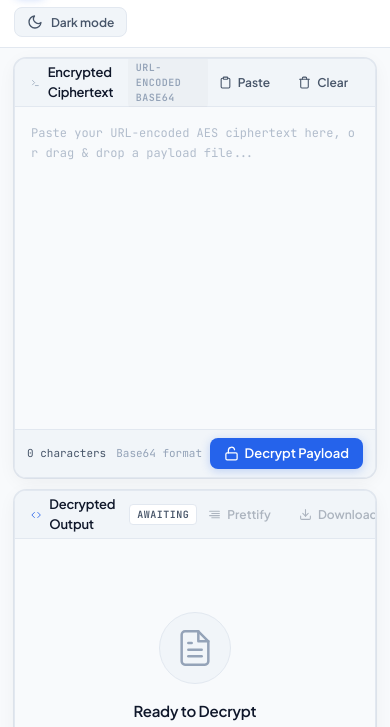
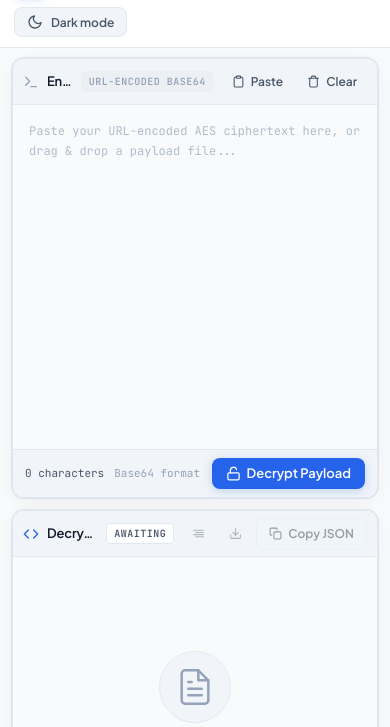
Before and after one commit to akxshatjain/decrypter, a plain HTML site: page index.html in a window 390 px wide. Shown: the part 45-772 px from the top of the page. Drawn offline with nearby package versions, Linux system fonts and the light colour scheme.

Commit message:
Update style.css

```diff
--- a/style.css
+++ b/style.css
@@ -447,19 +447,23 @@ html[data-theme="dark"] .moon-icon {
   padding: 0 16px;
   background: var(--bg-surface-raised);
   border-bottom: 1px solid var(--border);
+  gap: 10px;
 }
 
 .panel-title-group {
   display: flex;
   align-items: center;
   gap: 8px;
+  min-width: 0;
 }
 
 .panel-icon {
+  flex-shrink: 0;
   color: var(--text-muted);
 }
 
 .panel-icon-accent {
+  flex-shrink: 0;
   color: var(--primary);
 }
 
@@ -469,6 +473,9 @@ html[data-theme="dark"] .moon-icon {
   font-weight: 600;
   letter-spacing: -0.2px;
   color: var(--text-main);
+  white-space: nowrap;
+  overflow: hidden;
+  text-overflow: ellipsis;
 }
 
 .badge {
@@ -481,6 +488,8 @@ html[data-theme="dark"] .moon-icon {
   background: var(--bg-surface);
   color: var(--text-secondary);
   border: 1px solid var(--border);
+  white-space: nowrap;
+  flex-shrink: 0;
 }
 
 .badge-subtle {
@@ -499,6 +508,7 @@ html[data-theme="dark"] .moon-icon {
   display: flex;
   align-items: center;
   gap: 6px;
+  flex-shrink: 0;
 }
 
 /* ==========================================================================
@@ -891,6 +901,24 @@ html[data-theme="dark"] .moon-icon {
   }
 }
 
+/* Intermediate Small Screens */
+@media (max-width: 640px) {
+  .panel-header {
+    height: 46px;
+    padding: 0 12px;
+    gap: 8px;
+  }
+
+  .panel-actions {
+    gap: 4px;
+  }
+
+  .btn-sm {
+    padding: 6px 9px;
+    font-size: 12px;
+  }
+}
+
 /* Mobile Screens */
 @media (max-width: 540px) {
   .topbar {
@@ -910,12 +938,37 @@ html[data-theme="dark"] .moon-icon {
   }
 
   .workbench {
-    padding: 10px 14px 20px;
+    padding: 10px 12px 20px;
     gap: 12px;
   }
 
   .panel {
-    height: 420px;
+    height: 440px;
+  }
+
+  .panel-header {
+    height: 46px;
+    padding: 0 10px;
+  }
+
+  /* Critical Mobile Fix: Collapse secondary text labels to icons so Copy JSON button is fully visible */
+  #formatBtn span,
+  #downloadBtn span {
+    display: none;
+  }
+
+  #formatBtn,
+  #downloadBtn {
+    padding: 6px 9px;
+    min-height: 32px;
+  }
+
+  /* Keep Copy JSON button prominent, unclipped, and easy to tap */
+  #copyBtn {
+    padding: 6px 12px;
+    min-height: 32px;
+    flex-shrink: 0;
+    font-weight: 600;
   }
 
   .keyboard-tip {
@@ -927,6 +980,34 @@ html[data-theme="dark"] .moon-icon {
   }
 }
 
+/* Extra Small Phones */
+@media (max-width: 380px) {
+  .workbench {
+    padding: 8px 8px 16px;
+  }
+
+  .panel-header {
+    padding: 0 8px;
+  }
+
+  /* Hide badge on extra narrow screens so title and buttons never wrap or overflow */
+  .panel-title-group .badge {
+    display: none;
+  }
+
+  .panel-title {
+    font-size: 12px;
+  }
+
+  #copyBtn {
+    padding: 6px 8px;
+  }
+
+  #copyBtnText {
+    font-size: 11px;
+  }
+}
+
 /* Reduced Motion Preference */
 @media (prefers-reduced-motion: reduce) {
   *, *::before, *::after {
```
